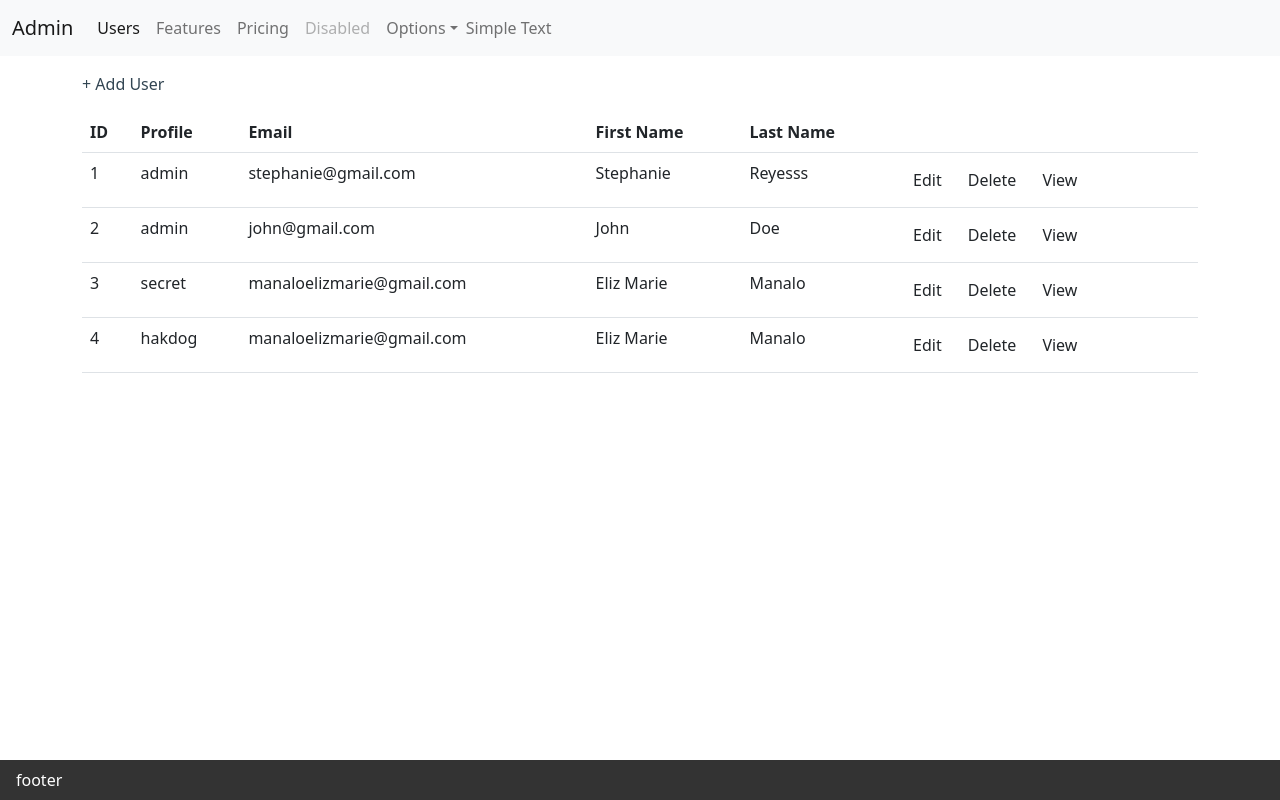
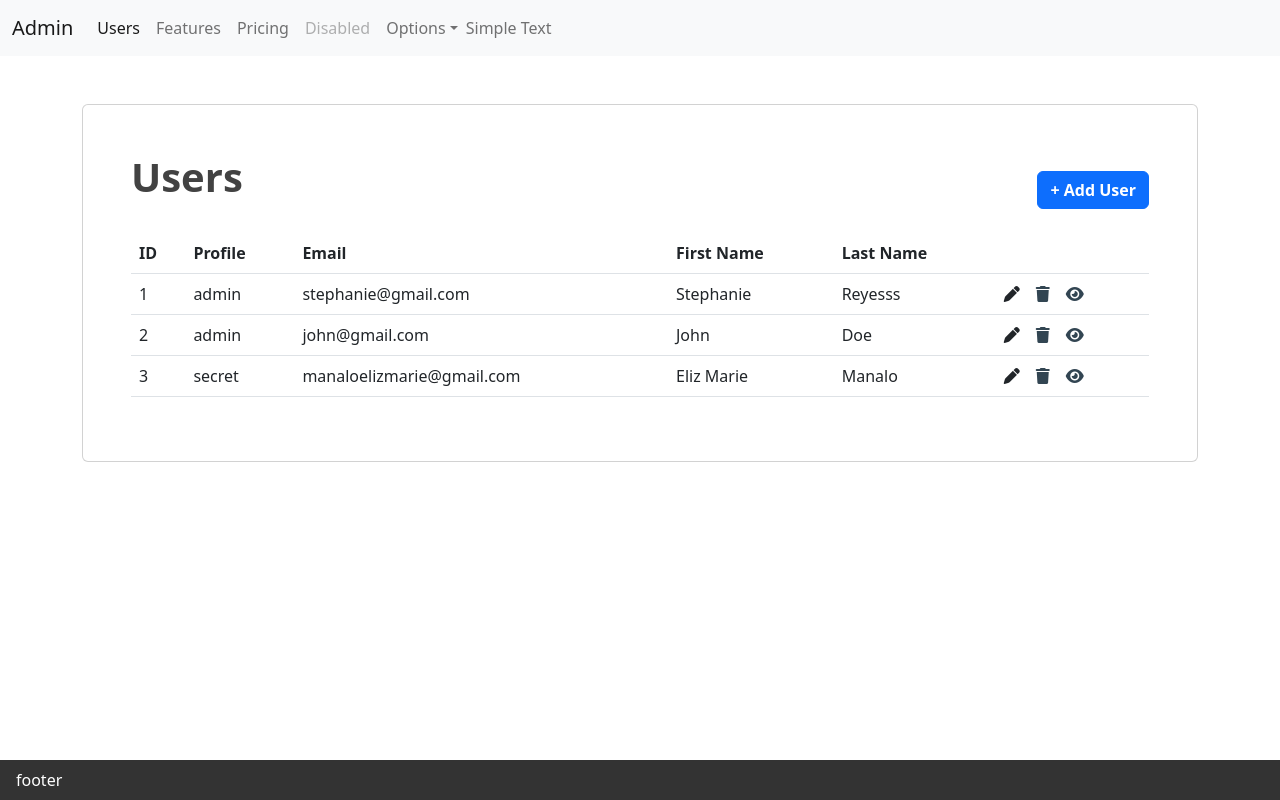
Before and after one commit to ezlyTech/ITW-fe, a React (Create React App) app: page /users in a window 1280 px wide. Built offline with nearby package versions, Linux system fonts and the light colour scheme; data requests are answered from the project's data file.

Commit message:
added styling for users page

```diff
--- a/db.json
+++ b/db.json
@@ -20,13 +20,6 @@
       "email": "manaloelizmarie@gmail.com",
       "profile": "secret",
       "id": 3
-    },
-    {
-      "id": 4,
-      "firstName": "Eliz Marie",
-      "lastName": "Manalo",
-      "email": "manaloelizmarie@gmail.com",
-      "profile": "hakdog"
     }
   ],
   "main_user": {
--- a/public/index.html
+++ b/public/index.html
@@ -24,6 +24,7 @@
       work correctly both with client-side routing and a non-root public URL.
       Learn how to configure a non-root public URL by running `npm run build`.
     -->
+    <script src="https://kit.fontawesome.com/62baecc7f7.js" crossorigin="anonymous"></script>
     <title>React App</title>
   </head>
   <body>
--- a/src/styles/general.scss
+++ b/src/styles/general.scss
@@ -1,4 +1,9 @@
-
+/**
+ * Typography
+ */
+h1, h2, h3, h4, h5, h6 {
+    color: #424242;
+}
 
 p {
     margin: 0;
@@ -13,3 +18,37 @@ a {
         color: #0f1518;
     }
 }
+
+/**
+ * Buttons
+ */
+.add-user_btn {
+
+    &:hover {
+        text-decoration: none;
+        color: white;
+    }
+}
+
+/**
+ * Tables
+ */
+td {
+
+}
+
+.fa-icon {
+    cursor: pointer;
+}
+
+.fa-pen:hover {
+    color: #0d6efd;
+}
+
+.fa-trash:hover {
+    color: #D64751;
+}
+
+.fa-eye:hover {
+    color: #59bc58;
+}
--- a/src/views/users/index.js
+++ b/src/views/users/index.js
@@ -58,11 +58,13 @@ function Index() {
 
 	return (
 		<Container>
-			<div className='mt-3 text-right'>
-				<Link to={ `${url}/create` } color='primary'>+ Add User</Link>
+			<div className='mt-5 p-5 card'>
+				<div className='d-flex justify-content-between flex-wrap align-items-end'>
+					<h1 className='display-6 fw-bold'>Users</h1>
+					<Link to={ `${url}/create` } className="btn btn-primary add-user_btn fw-bold fs-6">+ Add User</Link>
 				</div>
 
-			<Table className='mt-3'>
+				<Table className='mt-4 table table-hover'>
 					<thead>
 						<tr>
 							<th>ID</th>
@@ -84,16 +86,18 @@ function Index() {
 									<td>{ user.email }</td>
 									<td>{ user.firstName }</td>
 									<td>{ user.lastName }</td>
-								<td>
-									<a onClick={() => { LoadEdit(user.id) }} className="btn" color='secondary'>Edit</a>
-									<a onClick={() => { DeleteUser(user.id) }} className="btn" color='secondary'>Delete</a>
-									<a onClick={() => { LoadView(user.id) }} className="btn" color='secondary'>View</a>
+									<td className=''>
+										<a onClick={() => { LoadEdit(user.id) }} ><i className="fa-icon fa-solid fa-pen"></i></a>
+										<a onClick={() => { DeleteUser(user.id) }} className="ms-3"><i className="fa-icon fa-solid fa-trash"></i></a>
+										<a onClick={() => { LoadView(user.id) }} className="ms-3"><i className="fa-icon fa-solid fa-eye"></i></a>
 									</td>
 								</tr>
 							))
 						}
 					</tbody>
 				</Table>
+			</div>
+
 
 			<Switch>
 				<Route path={ `${path}/create` } >
```
Lines whose indentation alone changed are shown as unchanged.
